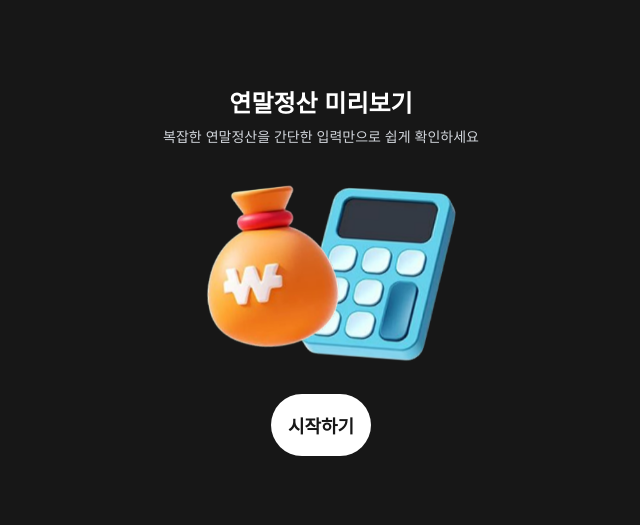
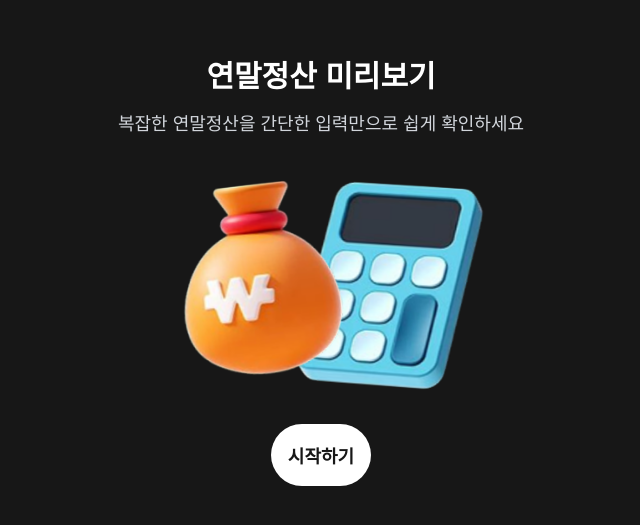
Before and after one commit to parkjooyoung0608/tax-preview, a Next.js app: page / in a window 1280 px wide. Shown: the part 129-654 px from the top of the page, without its empty margins (319-959 px from the left). Built offline with nearby package versions, Linux system fonts and the light colour scheme.

Commit message:
fix: 오타 수정

```diff
--- a/src/components/Home.tsx
+++ b/src/components/Home.tsx
@@ -5,13 +5,13 @@ export default function Home() {
   return (
     <main className="flex items-center justify-center w-full h-screen bg-neutral-900 text-center text-white">
       <div>
-        <h1 className="mb:text-3xl text-2xl font-bold mb:mb-4 mb-2">
+        <h1 className="md:text-3xl text-2xl font-bold md:mb-4 mb-2">
           연말정산 미리보기
         </h1>
-        <p className="mb-6 text-gray-300 mb:text-lg text-sm">
+        <p className="mb-6 text-gray-300 md:text-lg text-sm">
           복잡한 연말정산을 간단한 입력만으로 쉽게 확인하세요
         </p>
-        <div className="relative flex items-center mb:w-[240px] mb:h-[240px] w-[200px] h-[200px] mx-auto mb-6">
+        <div className="relative flex items-center md:w-[240px] md:h-[240px] w-[200px] h-[200px] mx-auto mb-6">
           <Image
             src="/images/moneybag.png"
             alt="돈주머니"
--- a/src/components/InfoToolTip.tsx
+++ b/src/components/InfoToolTip.tsx
@@ -37,7 +37,7 @@ export default function InfoTooltip({
 
       {open && (
         <div
-          className={`absolute z-10 mt-2 bg-black text-white text-xs rounded-lg shadow-lg px-3 py-2 whitespace-pre-line break-words w-[200px] mb:w-[400px]
+          className={`absolute z-10 mt-2 bg-black text-white text-xs rounded-lg shadow-lg px-3 py-2 whitespace-pre-line break-words w-[200px] md:w-[400px]
             ${position === "left" ? "left-0" : "right-0"}`}
         >
           {content}
--- a/src/components/computedDeduction/Form.tsx
+++ b/src/components/computedDeduction/Form.tsx
@@ -12,7 +12,7 @@ export default function ComputedDeductionForm({
   children,
 }: IComputedDeductionForm) {
   return (
-    <div className="mb:mb-3 mb-6">
+    <div className="md:mb-3 mb-6">
       <div className="mb-2">
         <Title
           title={title}
```
